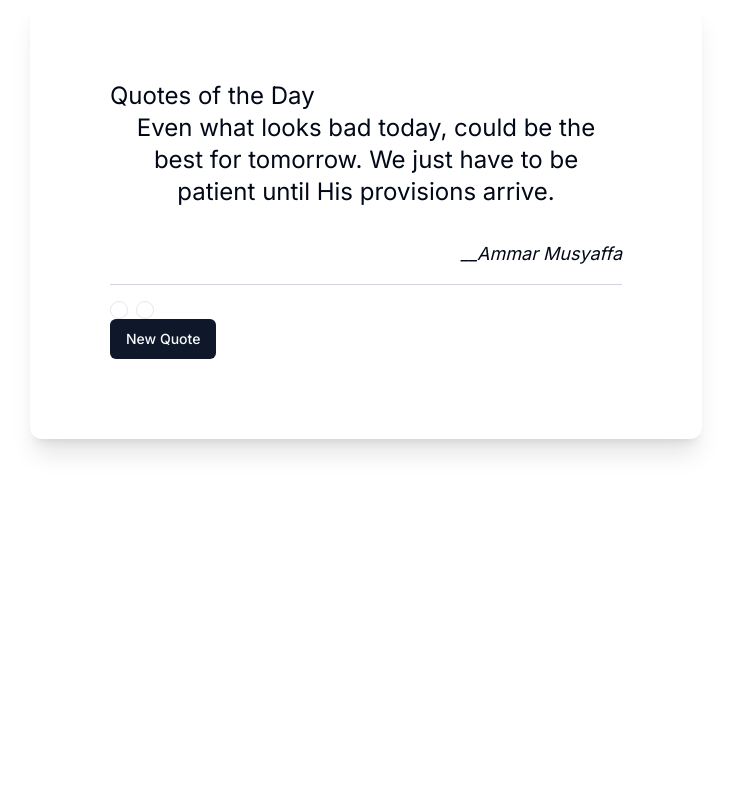
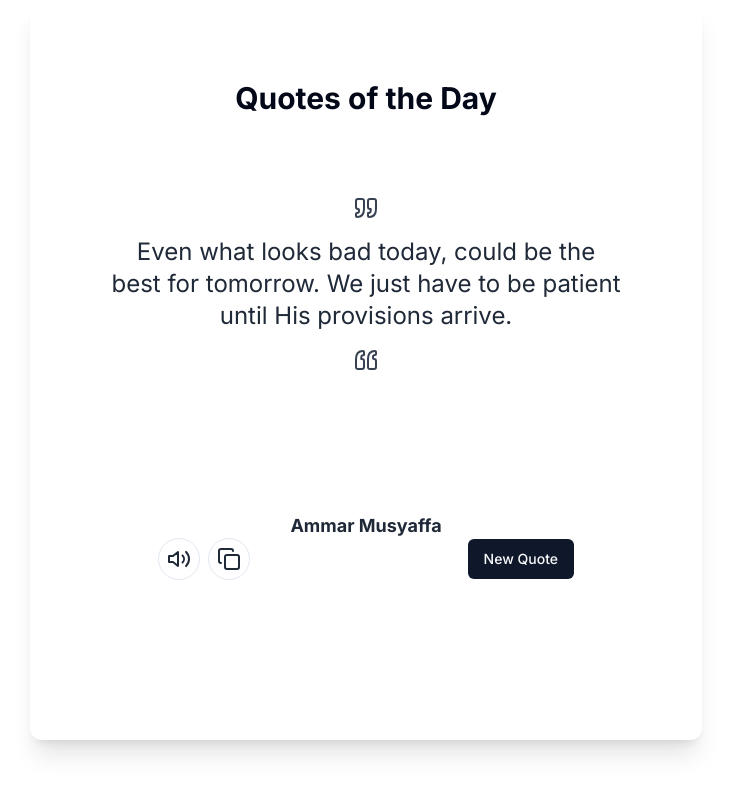
Before and after one commit to ahmadammarm/quotify, a Next.js app: page / in a window 1280 px wide. Shown: the top 794 px of the page, without its empty margins (274-1005 px from the left). Built offline with nearby package versions, Linux system fonts and the light colour scheme.

Commit message:
update quote card

```diff
--- a/app/components/QuoteCard.tsx
+++ b/app/components/QuoteCard.tsx
@@ -1,7 +1,8 @@
-"use client"
+"use client";
 
-import { Button } from '@/components/ui/button';
-import { useState } from 'react';
+import { Button } from "@/components/ui/button";
+import { Copy, CopyIcon, QuoteIcon, Volume, Volume2, VolumeIcon } from "lucide-react";
+import { useState } from "react";
 
 const QuoteCard = () => {
   const [quote, setQuote] = useState<string>(
@@ -11,17 +12,18 @@ const QuoteCard = () => {
 
   const randomQuote = async () => {
     try {
-      const response = await fetch('https://api.quotable.io/random');
+      const response = await fetch("https://api.quotable.io/random");
       const data = await response.json();
       setQuote(data.content);
       setAuthor(data.author);
     } catch (error) {
-      console.error('Error fetching random quote:', error);
+      console.error("Error fetching random quote:", error);
     }
   };
 
   return (
-    <div className="
+    <div
+      className="
         w-full
         max-w-2xl
         mx-auto
@@ -33,26 +35,127 @@ const QuoteCard = () => {
         md:p-12
         lg:p-16
         xl:p-20
-    ">
-      <header className="text-2xl ">Quotes of the Day</header>
-      <div className="content">
-        <div className="quote-area flex justify-center items-center mb-8">
-          <i className="fas fa-quote-left text-xl mr-2"></i>
+    "
+    >
+      <header
+        className="
+            text-center
+            text-3xl
+            font-bold
+            mb-8
+            sm:mb-10
+            md:mb-12
+            lg:mb-16
+            xl:mb-20
+      "
+      >
+        Quotes of the Day
+      </header>
+      <div
+        className="
+            relative
+            flex
+            flex-col
+            justify-between
+            items-center
+            h-64
+            sm:h-72
+            md:h-80
+            lg:h-96
+            xl:h-112
+            mb-8
+            sm:mb-10
+            md:mb-12
+            lg:mb-16
+            xl:mb-20
+      "
+      >
+        <div
+          className="
+                flex
+                flex-col
+                justify-center
+                items-center
+                text-center
+                text-gray-800
+                text-lg
+                mb-4
+                sm:mb-6
+                md:mb-8
+                lg:mb-10
+                xl:mb-12
+        "
+        >
+          <QuoteIcon className="text-4xl text-gray-700 mb-4" />
           <p className="quote text-center text-2xl">{quote}</p>
-          <i className="fas fa-quote-right text-xl ml-2"></i>
+          <QuoteIcon className="text-4xl text-gray-700 mt-4 transform rotate-180" />
         </div>
-        <div className="author flex justify-end italic text-lg mb-4">
-          <span>__</span>
-          <span className="name">{author}</span>
+        <div
+          className="
+                flex
+                flex-col
+                justify-center
+                items-center
+                text-center
+                text-gray-600
+                text-lg
+        "
+        >
+          <span
+            className="
+                    text-gray-800
+                    font-bold
+                    sm:my-4
+                    md:my-6
+                    lg:my-8
+                    xl:my-10
+          "
+          >
+            {author}
+          </span>
         </div>
-        <div className="buttons border-t border-gray-300 pt-4 flex justify-between items-center">
-          <div className="features">
-            <ul className="flex">
-              <li className="sound border rounded-full p-2 mr-2 cursor-pointer">
-                <i className="fas fa-volume-up"></i>
+        <div
+          className="
+                absolute
+                bottom-0
+                right-0
+                w-full
+                flex
+                justify-between
+                items-center
+                px-4
+                sm:px-6
+                md:px-8
+                lg:px-10
+                xl:px-12
+        "
+        >
+          <div className="flex justify-between items-center w-full">
+            <ul className="flex items-center">
+              <li className="
+              border
+              rounded-full
+              p-2
+              cursor-pointer
+              hover:bg-gray-100
+                transition
+                duration-300
+                ease-in-out
+                mr-2
+                ">
+                <Volume2 className="text-gray-800" />
               </li>
-              <li className="copy border rounded-full p-2 cursor-pointer">
-                <i className="fas fa-copy"></i>
+              <li className="
+              border
+              rounded-full
+              p-2
+              cursor-pointer
+              hover:bg-gray-100
+                transition
+                duration-300
+                ease-in-out
+              ">
+                <CopyIcon className="text-gray-800" />
               </li>
             </ul>
             <Button onClick={randomQuote}>New Quote</Button>
```
